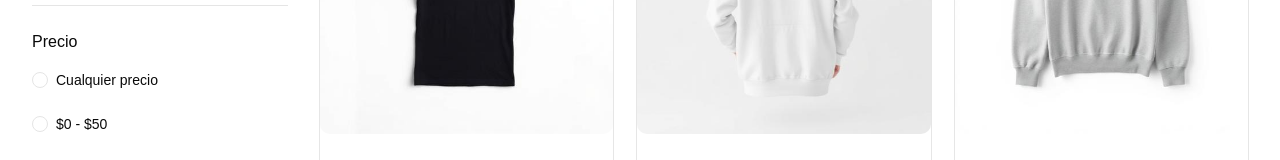
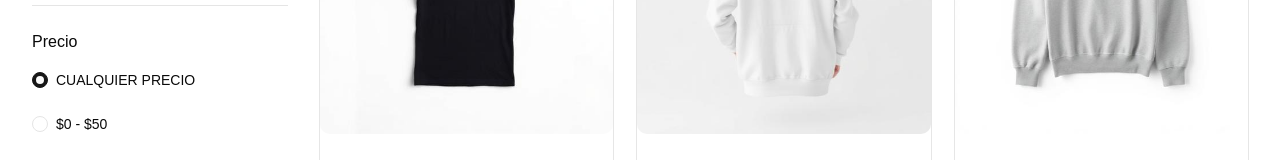
Before and after one commit to EzequielPasillasGonzalez/teslo-shop, a React (Vite) app: page / in a window 1280 px wide. Shown: the part 604-764 px from the top of the page. Built offline with nearby package versions, Linux system fonts and the light colour scheme.

Commit message:
feat: filtro por precio

```diff
--- a/src/shop/components/FilterSidebar.tsx
+++ b/src/shop/components/FilterSidebar.tsx
@@ -5,13 +5,17 @@ import { RadioGroup, RadioGroupItem } from "@/components/ui/radio-group";
 import { Label } from "@/components/ui/label";
 import { useSearchParams } from "react-router";
 import { SIZES } from "@/shop/const/sizes";
+import { PRICES } from "@/shop/const/prices";
 
-export type Size = (typeof SIZES)[number]["id"];
+type Size = (typeof SIZES)[number]["id"];
+// Extrae "any" | "0-50" | "50-100" | "100-200" | "200+"
+type Price = (typeof PRICES)[number]["label"];
 
 export const FilterSidebar = () => {
   const [searchParams, setSearchParams] = useSearchParams();
 
   const currentSizes = searchParams.get("sizes")?.split(",") || [];
+  const currentPrice = searchParams.get("price") || "any";
 
   const handleSizeChanged = (size: Size) => {
     const newSizes = currentSizes.includes(size)
@@ -20,6 +24,12 @@ export const FilterSidebar = () => {
 
     searchParams.set("page", "1");
     searchParams.set("sizes", newSizes.join(","));
+    setSearchParams(searchParams);
+  };
+
+  const handlePriceChange = (price: Price) => {
+    searchParams.set("page", "1");
+    searchParams.set("price", price);
     setSearchParams(searchParams);
   };
 
@@ -52,37 +62,19 @@ export const FilterSidebar = () => {
       {/* Price Range */}
       <div className="space-y-4">
         <h4 className="font-medium">Precio</h4>
-        <RadioGroup defaultValue="" className="space-y-3">
-          <div className="flex items-center space-x-2">
-            <RadioGroupItem value="any" id="priceAny" />
-            <Label htmlFor="priceAny" className="text-sm cursor-pointer">
-              Cualquier precio
-            </Label>
-          </div>
-          <div className="flex items-center space-x-2">
-            <RadioGroupItem value="0-50" id="price1" />
-            <Label htmlFor="price1" className="text-sm cursor-pointer">
-              $0 - $50
-            </Label>
-          </div>
-          <div className="flex items-center space-x-2">
-            <RadioGroupItem value="50-100" id="price2" />
-            <Label htmlFor="price2" className="text-sm cursor-pointer">
-              $50 - $100
-            </Label>
-          </div>
-          <div className="flex items-center space-x-2">
-            <RadioGroupItem value="100-200" id="price3" />
-            <Label htmlFor="price3" className="text-sm cursor-pointer">
-              $100 - $200
-            </Label>
-          </div>
-          <div className="flex items-center space-x-2">
-            <RadioGroupItem value="200+" id="price4" />
-            <Label htmlFor="price4" className="text-sm cursor-pointer">
-              $200+
-            </Label>
-          </div>
+        <RadioGroup defaultValue={PRICES[0].label} className="space-y-3">
+          {PRICES.map((price) => (
+            <div className="flex items-center space-x-2" key={price.id}>
+              <RadioGroupItem
+                value={price.label}
+                id={price.id}
+                onClick={() => handlePriceChange(price.label)}
+              />
+              <Label htmlFor="priceAny" className="text-sm cursor-pointer">
+                {price.text.toUpperCase()}
+              </Label>
+            </div>
+          ))}
         </RadioGroup>
       </div>
     </div>
--- /dev/null
+++ b/src/shop/const/prices.ts
@@ -0,0 +1,7 @@
+export const PRICES = [
+  { id: "priceany", label: "any", text: "Cualquier precio" },
+  { id: "price1", label: "0-50", text: "$0 - $50" },
+  { id: "price2", label: "50-100", text: "$50 - $100" },
+  { id: "price3", label: "100-200", text: "$100 - $200" },
+  { id: "price4", label: "200+", text: "$200+" },
+] as const;
```
